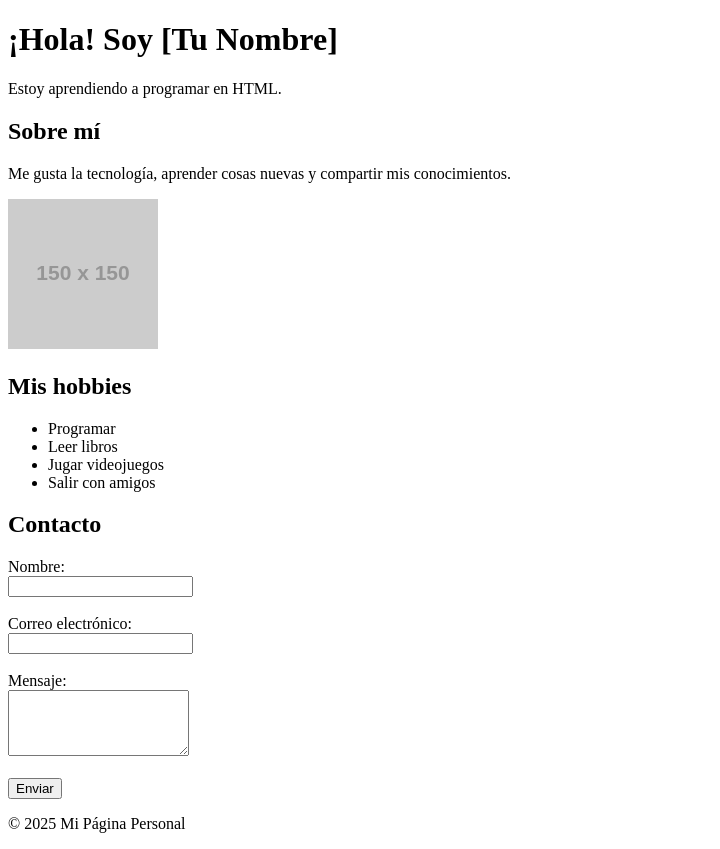
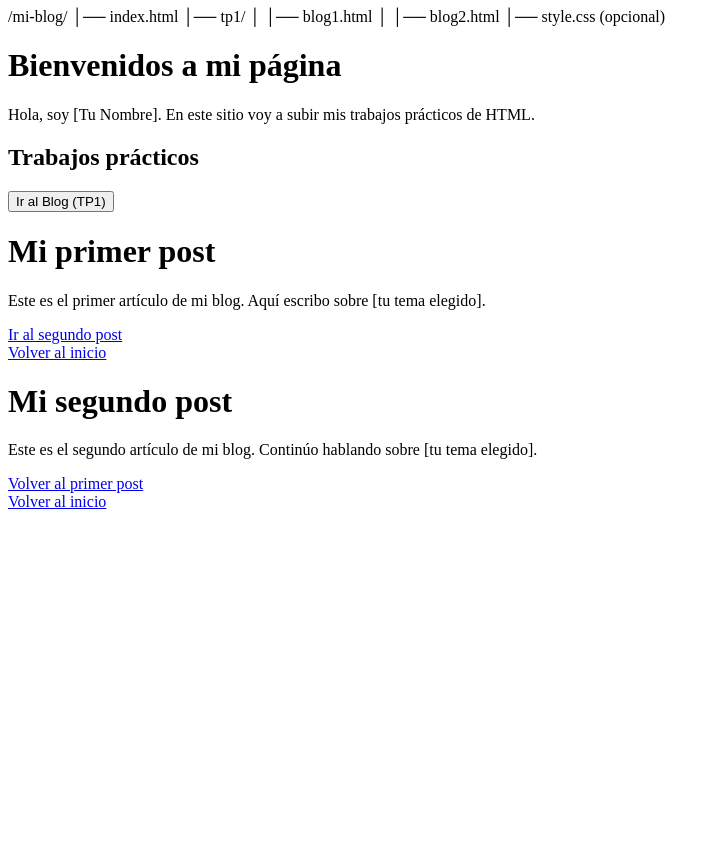
Before and after one commit to juanidraiye/dislexia, a plain HTML site: page index.html in a window 1280 px wide. Shown: the whole page, without its empty margins (0-720 px from the left). After the commit the page ends 800 px from the top, so only its background shows below. Drawn offline with Linux system fonts and the light colour scheme; placeholder pictures from the web are drawn by us.

Commit message:
Update index.html

```diff
--- a/index.html
+++ b/index.html
@@ -1,50 +1,48 @@
+/mi-blog/
+│── index.html
+│── tp1/
+│     │── blog1.html
+│     │── blog2.html
+│── style.css   (opcional)
 <!DOCTYPE html>
 <html lang="es">
 <head>
-    <meta charset="UTF-8" />
-    <meta name="viewport" content="width=device-width, initial-scale=1" />
-    <title>Mi Página Personal</title>
+  <meta charset="UTF-8">
+  <title>Mi Portfolio</title>
 </head>
 <body>
-    <header>
-        <h1>¡Hola! Soy [Tu Nombre]</h1>
-        <p>Estoy aprendiendo a programar en HTML.</p>
-    </header>
+  <h1>Bienvenidos a mi página</h1>
+  <p>Hola, soy [Tu Nombre]. En este sitio voy a subir mis trabajos prácticos de HTML.</p>
 
-    <section>
-        <h2>Sobre mí</h2>
-        <p>Me gusta la tecnología, aprender cosas nuevas y compartir mis conocimientos.</p>
-        <img src="https://via.placeholder.com/150" alt="Foto de perfil" />
-    </section>
-
-    <section>
-        <h2>Mis hobbies</h2>
-        <ul>
-            <li>Programar</li>
-            <li>Leer libros</li>
-            <li>Jugar videojuegos</li>
-            <li>Salir con amigos</li>
-        </ul>
-    </section>
-
-    <section>
-        <h2>Contacto</h2>
-        <form>
-            <label for="nombre">Nombre:</label><br />
-            <input type="text" id="nombre" name="nombre" /><br /><br />
-
-            <label for="email">Correo electrónico:</label><br />
-            <input type="email" id="email" name="email" /><br /><br />
-
-            <label for="mensaje">Mensaje:</label><br />
-            <textarea id="mensaje" name="mensaje" rows="4"></textarea><br /><br />
-
-            <button type="submit">Enviar</button>
-        </form>
-    </section>
-
-    <footer>
-        <p>© 2025 Mi Página Personal</p>
-    </footer>
+  <h2>Trabajos prácticos</h2>
+  <button onclick="location.href='tp1/blog1.html'">Ir al Blog (TP1)</button>
 </body>
 </html>
+<!DOCTYPE html>
+<html lang="es">
+<head>
+  <meta charset="UTF-8">
+  <title>Blog 1</title>
+</head>
+<body>
+  <h1>Mi primer post</h1>
+  <p>Este es el primer artículo de mi blog. Aquí escribo sobre [tu tema elegido].</p>
+
+  <a href="blog2.html">Ir al segundo post</a><br>
+  <a href="../index.html">Volver al inicio</a>
+</body>
+</html>
+<!DOCTYPE html>
+<html lang="es">
+<head>
+  <meta charset="UTF-8">
+  <title>Blog 2</title>
+</head>
+<body>
+  <h1>Mi segundo post</h1>
+  <p>Este es el segundo artículo de mi blog. Continúo hablando sobre [tu tema elegido].</p>
+
+  <a href="blog1.html">Volver al primer post</a><br>
+  <a href="../index.html">Volver al inicio</a>
+</body>
+</html>
```
